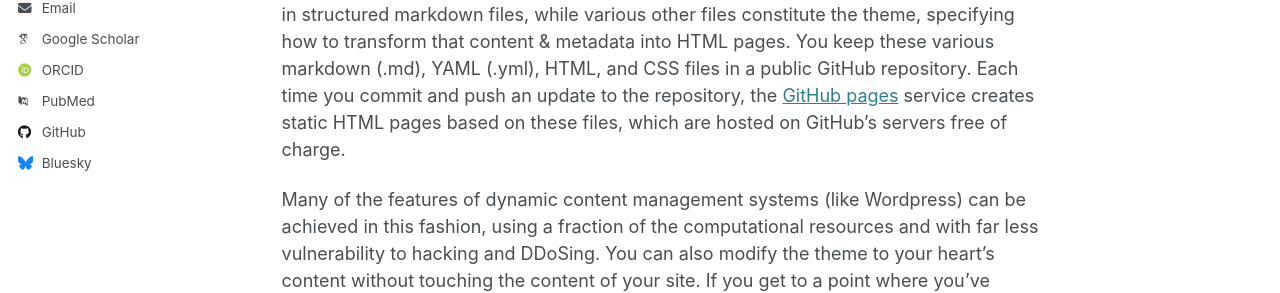
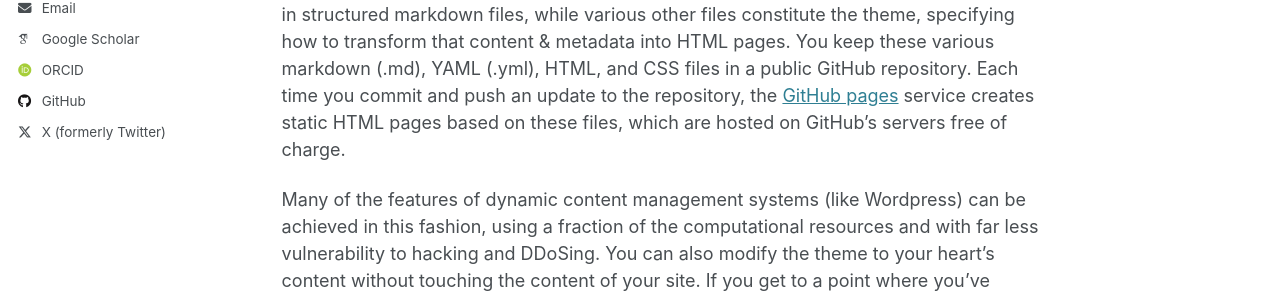
Before and after one commit to bellapeckinpaugh/bellapeckinpaugh.github.io, a Jekyll site: the page built from _pages/about.md, in a window 1280 px wide. Shown: the part 544-837 px from the top of the page. Built offline with Jekyll 4.4.1, drawn with Linux system fonts in a browser that asks for light colours; some web fonts are replaced; part of the change alters nothing that is shown.

Commit message:
Update _config.yml

```diff
--- a/_config.yml
+++ b/_config.yml
@@ -33,11 +33,11 @@ author:
 
   # Academic websites
   arxiv            : # URL - Update with the correct link to your profile
-  googlescholar    : "https://scholar.google.com/citations?user=PS_CX0AAAAAJ"
+  googlescholar    : "https://scholar.google.com/citations?user=p6of5nwAAAAJ&hl=en"
   impactstory      : # URL
-  orcid            : "http://orcid.org/yourorcidurl"
+  orcid            : "https://orcid.org/0009-0003-7109-1341"
   semantic         : # URL
-  pubmed           : "https://www.ncbi.nlm.nih.gov/pubmed/?term=john+snow"
+  pubmed           : #"https://www.ncbi.nlm.nih.gov/pubmed/?term=john+snow"
   researchgate     : # URL
   scopus           : # URL
 
@@ -45,12 +45,12 @@ author:
   bitbucket        : # Username - Update with your username on the site
   codepen          : # Username
   dribbble         : # Username
-  github           : "academicpages"
+  github           : "bellapeckinpaugh"
   kaggle           : # Username
   stackoverflow    : # User number or user number and name (i.e., use "1" or "1/jeff-atwood")
 
   # Social media
-  bluesky          : "bsky.app" # Replace this with you Bluesky username
+  bluesky          : #"bsky.app" # Replace this with you Bluesky username
   facebook         : # Username
   flickr           : # Username
   foursquare       : # Username
@@ -67,7 +67,7 @@ author:
   steam            : # Username
   telegram         : # URL
   tumblr           : # Username
-  twitter          : # Username for X / Twitter
+  twitter          :  B_Peckinpaugh
   vine             : # Username
   weibo            : # Username
   wikipedia        : # Username
```
